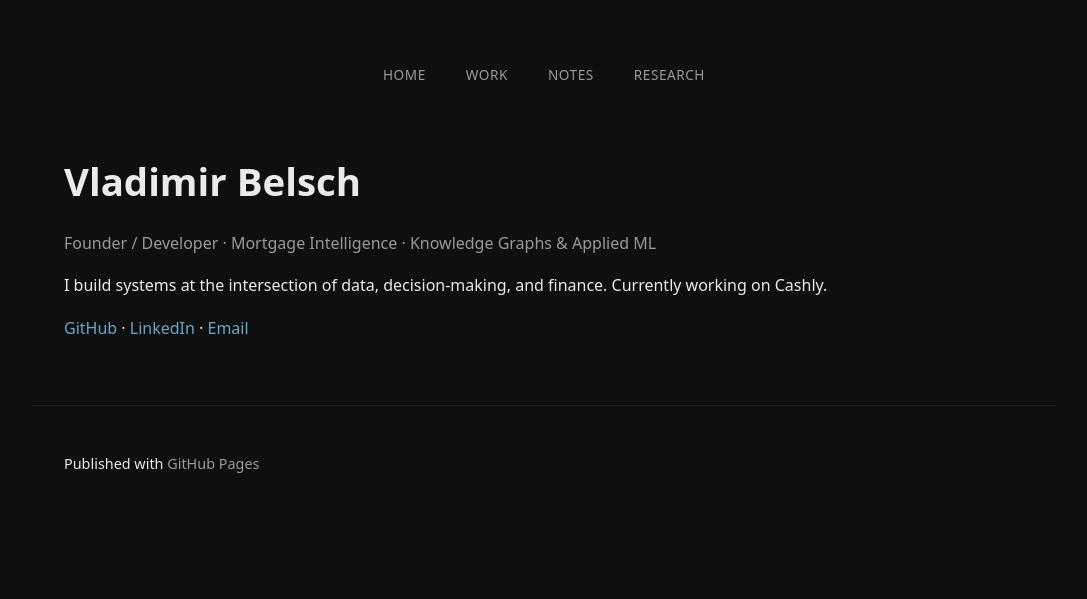
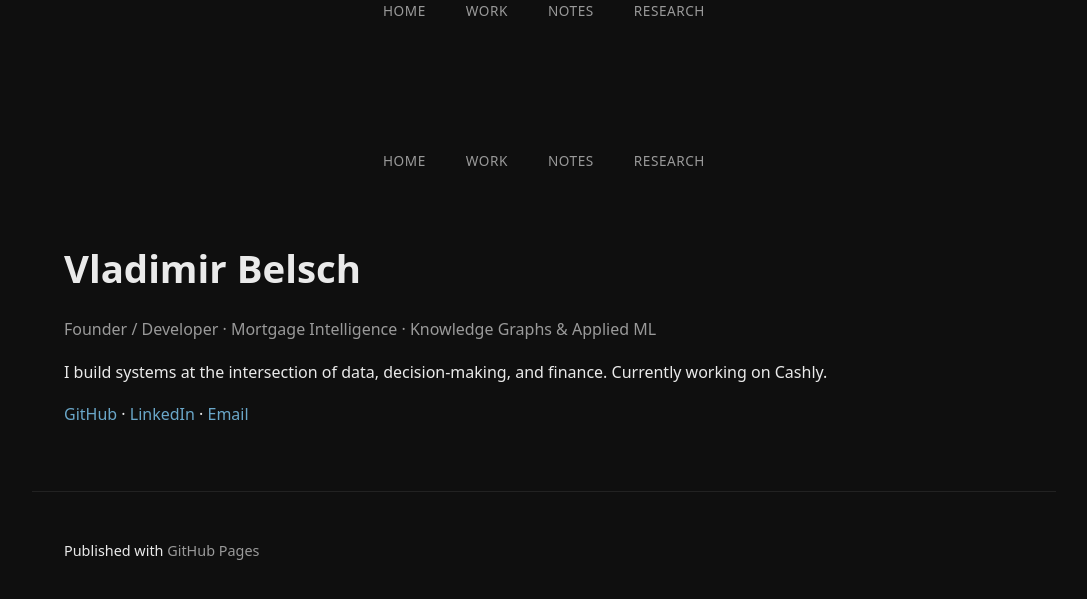
Before and after one commit to saucemachine/saucemachine.github.io, a Jekyll site: the page built from index.md, in a window 1280 px wide. Shown: the top 599 px of the page, without its empty margins (96-1183 px from the left). Built offline with Jekyll 4.4.1, drawn with Linux system fonts in a browser that asks for light colours.

Commit message:
persist nav bar

```diff
--- a/_layouts/default.html
+++ b/_layouts/default.html
@@ -9,10 +9,15 @@
   </head>
 
   <body>
+    <!-- Persistent top navigation -->
+    {% include nav.html %}
+
+    <!-- Page content -->
     <main class="main-content">
       {{ content }}
     </main>
 
+    <!-- Footer -->
     <footer class="site-footer">
       <p>Published with <a href="https://pages.github.com">GitHub Pages</a></p>
     </footer>
```
